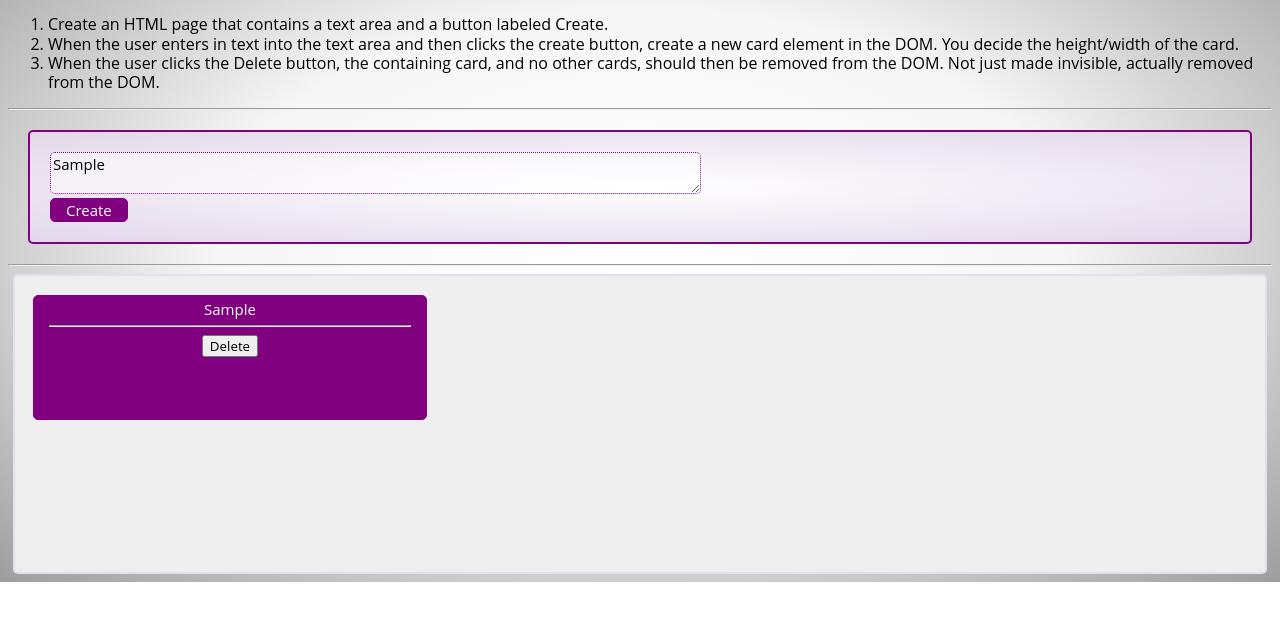
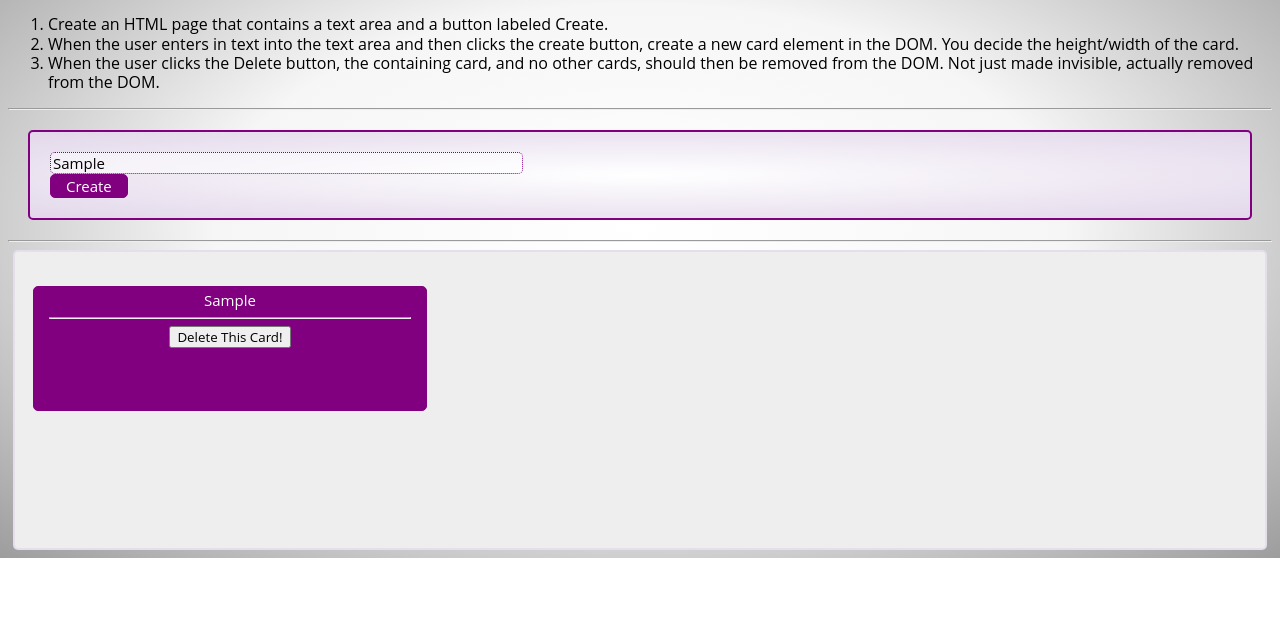
Before and after one commit to iamericanartist/spa-event-listeners-dynamic-cards, a plain HTML site: page index.html in a window 1280 px wide. Both pictures are taken after typing "Sample" into the empty fields and a click on the button "Create". Shown: the part 107-728 px from the top of the page. Drawn offline with Linux system fonts and the light colour scheme.

Commit message:
saving progress - added counters to cards

```diff
--- a/cards.js
+++ b/cards.js
@@ -5,8 +5,16 @@ console.log("cards.js is loaded");
 var cards = [];
 var textInputEl = document.getElementById("textInput");
 var createButtonEl = document.getElementById("createButton");
+var outputAreaEl = document.getElementById("outputArea");
+var counter = 0;
 
-var outputAreaEl = document.getElementById("outputArea");
+//CHECK FOR ENTER KEY USE rather than click
+function ifEnterKey () {
+  if (event.which === 13) {
+    console.log(">User Hit ENTER");
+    makeCard();
+  }
+}
 
 // 2 When the user enters in text into the text area and then clicks the create button,
   // create a new card element in the DOM. You decide the height/width of the card.
@@ -14,17 +22,37 @@ createButton.addEventListener("click", function createButtonClick (event){
   makeCard();
   console.log("textInputEl", textInputEl.value);
 });
+// // String Interpolation method:
+// function makeCard() {
+//   outputAreaEl.innerHTML += ` You clicked on the ${event.target.innerHTML} section</br>`;
+
+//   outputAreaEl.innerHTML += `<div id="domCard[i]" class="domCard">${textInputEl.value}<hr/>
+//                               <button id="deleteButton[i]" class="buttons">Delete </button></div>`;
+// }
+
 function makeCard() {
-  // outputAreaEl.innerHTML += ` You clicked on the ${event.target.innerHTML} section</br>`;
-  outputAreaEl.innerHTML += `<div id="domCard[i]" class="domCard">${textInputEl.value}<hr/>
-                              <button id="deleteButton[i]" class="buttons">Delete </button></div>`;
+    var divEl = document.createElement("div"),
+        lineEl = document.createElement("hr"),
+        delButtonEl = document.createElement("button"),
+        buttonText = document.createTextNode("Delete This Card!"),
+        userInput = document.createTextNode(textInputEl.value);
+        // counter = 0;
+
+        counter++;
+        divEl.id = `domCard-${counter}`;
+        divEl.appendChild(userInput);
+        divEl.appendChild(lineEl);
+        divEl.appendChild(delButtonEl);
+        divEl.classList.add("domCard");
+
+        delButtonEl.appendChild(buttonText);
+        delButtonEl.id = `delDomCard-${counter}`;
+
+        outputAreaEl.appendChild(divEl);
 }
-
-
-
-
-
 
 
 // 3 When the user clicks the Delete button, the containing card, and no other cards,
   // should then be removed from the DOM. Not just made invisible, actually removed from the DOM.
+
+textInputEl.addEventListener("keyup", ifEnterKey);
--- a/index.html
+++ b/index.html
@@ -17,7 +17,7 @@
 	<hr/>
 	<div id="inputArea">
 		<div>
-			<textarea rows="2" cols="70" id="textInput" placeholder="Enter your text here..."></textarea>
+			<input id="textInput" size="50" name="yourinput" type="text" placeholder="Enter your text here..." autofocus>
 		</div>
 		<div>
 			<button id="createButton" class="buttons">Create</button>
@@ -25,7 +25,13 @@
 	</div>
 	<hr/>
 
-	<div id="outputArea"></div>
+
+
+	<div id="outputArea">
+		<ul id="messageOutput"> <!-- THIS IS WHERE THE CARDS GO -->
+
+		</ul>
+	</div>
 
 	<script src="cards.js"></script>
 </body>
```
